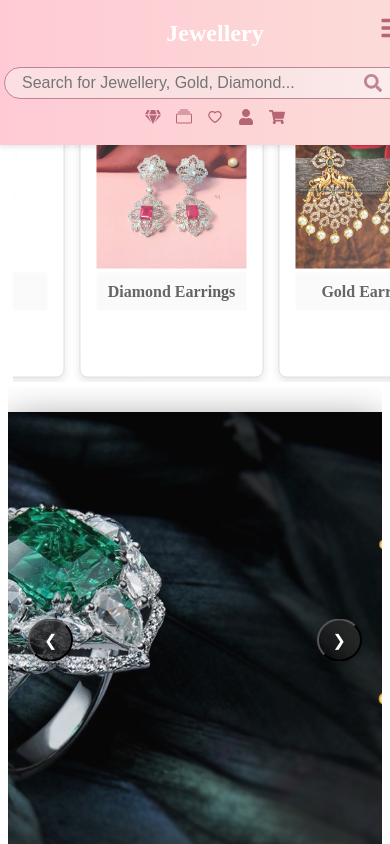
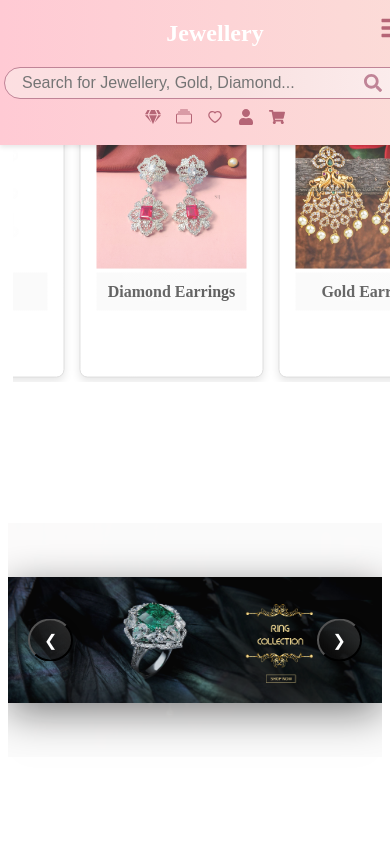
Before and after one commit to Nehasontakke123/NewProject, a React (Vite) app: page / in a window 390 px wide. Shown: the top 844 px of the page. Built offline with nearby package versions, Linux system fonts and the light colour scheme.

Commit message:
error solve

```diff
--- a/src/assets/css/HomePage.css
+++ b/src/assets/css/HomePage.css
@@ -25,11 +25,11 @@
     opacity: 1;
 }
 
-/* Banner Image with Blur + Shadow */
+/* Banner Image with Proper Fit */
 .banner-image {
     width: 100%;
-    height: 90%;
-    object-fit: cover;
+    height: 100%;
+    object-fit: contain; /* Ensures full image is visible without cutting */
     border-radius: 0;
     filter: brightness(95%) drop-shadow(0px 8px 15px rgba(0, 0, 0, 0.4)); /* Shadow Effect */
     transition: filter 0.5s ease-in-out;
@@ -114,6 +114,12 @@
         height: 60vh;
     }
 
+    .banner-image {
+        object-fit: contain; /* Prevents image from getting cut */
+        height: auto;
+        max-height: 100%;
+    }
+
     .banner-button {
         padding: 10px 14px;
         font-size: 16px;
```
